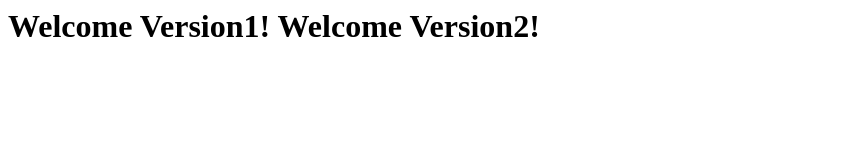
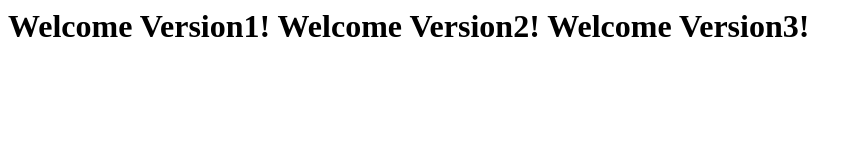
Before and after one commit to panthuya/demo-project, a plain HTML site: page index.html in a window 1280 px wide. Shown: the whole page, without its empty margins (0-860 px from the left). Drawn offline with Linux system fonts and the light colour scheme.

Commit message:
Upgraded Version3

```diff
--- a/index.html
+++ b/index.html
@@ -2,5 +2,6 @@
 	<h1>
 	Welcome Version1!
 	Welcome Version2!
+	Welcome Version3!
 	</h1>
 <html>
```
